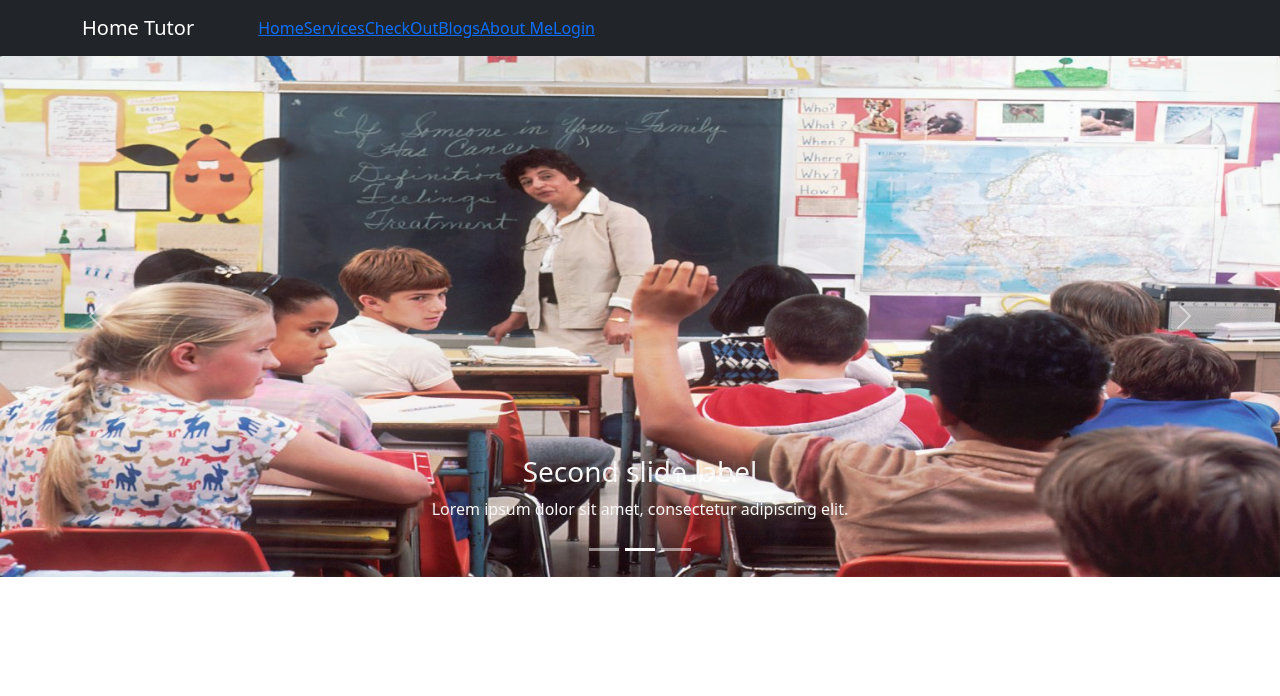
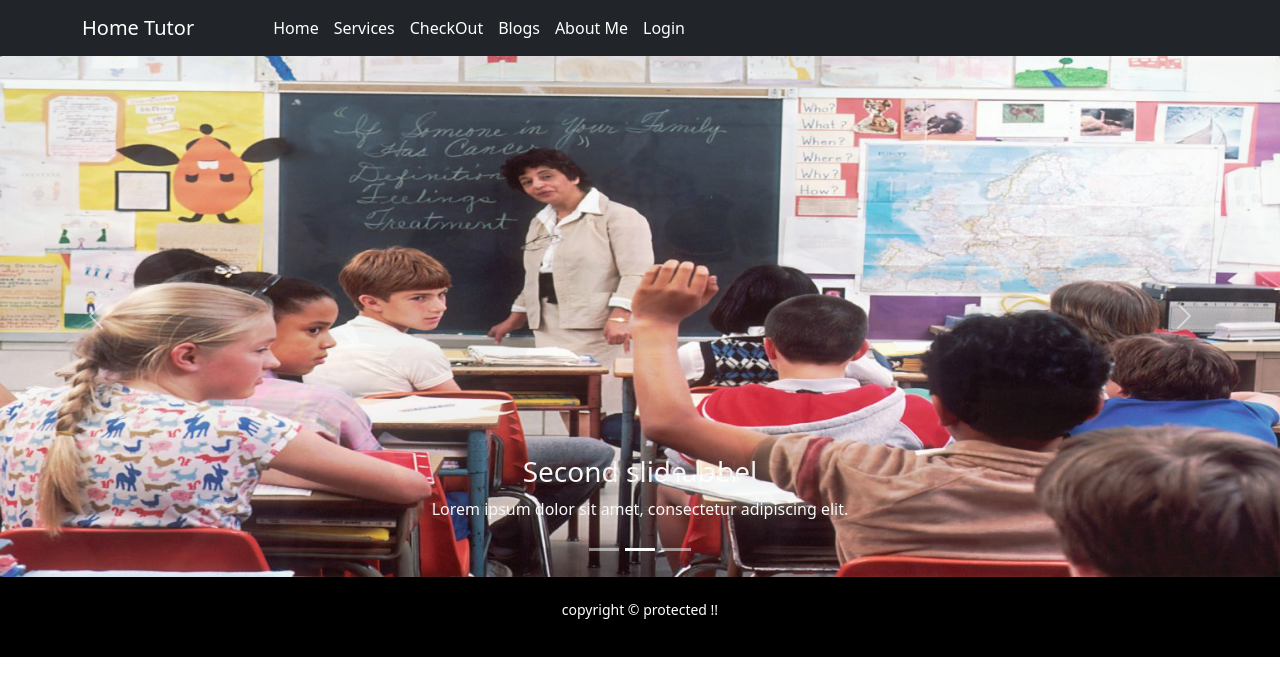
Before and after one commit to moshiur25524/independent-service-provider-public, a React (Create React App) app: page / in a window 1280 px wide. Shown: the top 696 px of the page. Built offline with nearby package versions, Linux system fonts and the light colour scheme; the HTML template or start-up script is replaced by a standard one.

Commit message:
banner and header is done

```diff
--- a/src/App.js
+++ b/src/App.js
@@ -1,4 +1,4 @@
-import logo from './logo.svg';
+
 import './App.css';
 import Header from './Shared/Header/Header';
 import { Route, Routes } from 'react-router-dom';
@@ -8,6 +8,8 @@ import CheckOut from './Pages/CheckOut/CheckOut';
 import Blogs from './Pages/Blogs/Blogs';
 import AboutMe from './Pages/AboutMe/AboutMe';
 import Login from './Pages/Login/Login';
+import Footer from './Shared/Footer/Footer';
+import NotFound from './Pages/NotFound/NotFound';
 
 function App() {
   return (
@@ -21,7 +23,9 @@ function App() {
         <Route path='/blogs' element={<Blogs></Blogs>}></Route>
         <Route path='/aboutme' element={<AboutMe></AboutMe>}></Route>
         <Route path='/login' element={<Login></Login>}></Route>
+        <Route path='*' element={<NotFound></NotFound>}></Route>
       </Routes>
+      <Footer></Footer>
     </div>
   );
 }
--- a/src/Shared/Footer/Footer.css
+++ b/src/Shared/Footer/Footer.css
@@ -0,0 +1,9 @@
+.footer{
+    width: 100%;
+    height: 80px;
+    color: white;
+    background-color: black;
+    display: flex;
+    justify-content: center;
+    align-items: center;
+}
--- a/src/Shared/Footer/Footer.js
+++ b/src/Shared/Footer/Footer.js
@@ -1,9 +1,10 @@
 import React from 'react';
+import './Footer.css'
 
 const Footer = () => {
     return (
-        <div>
-            <p><small>copiright protected !!</small></p>
+        <div className='footer'>
+            <p><small>copyright &copy; protected !!</small></p>
         </div>
     );
 };
--- a/src/Shared/Header/Header.css
+++ b/src/Shared/Header/Header.css
@@ -1,4 +1,5 @@
-.navLinks{
-    margin-left: 10px;
+.navLinks a{
+    margin-left: 15px;
     color: white;
+    text-decoration: none;
 }
```
